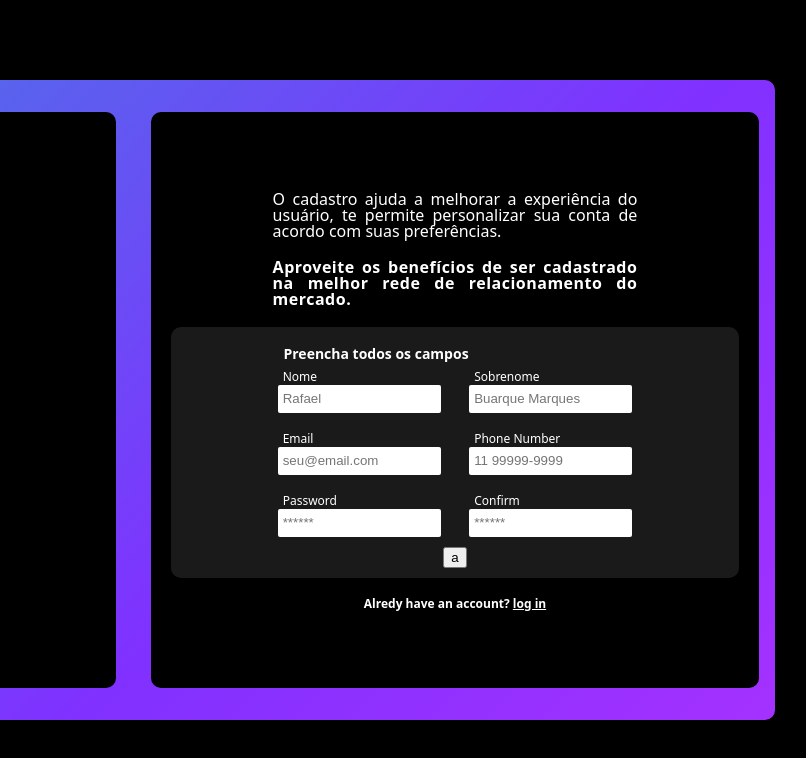
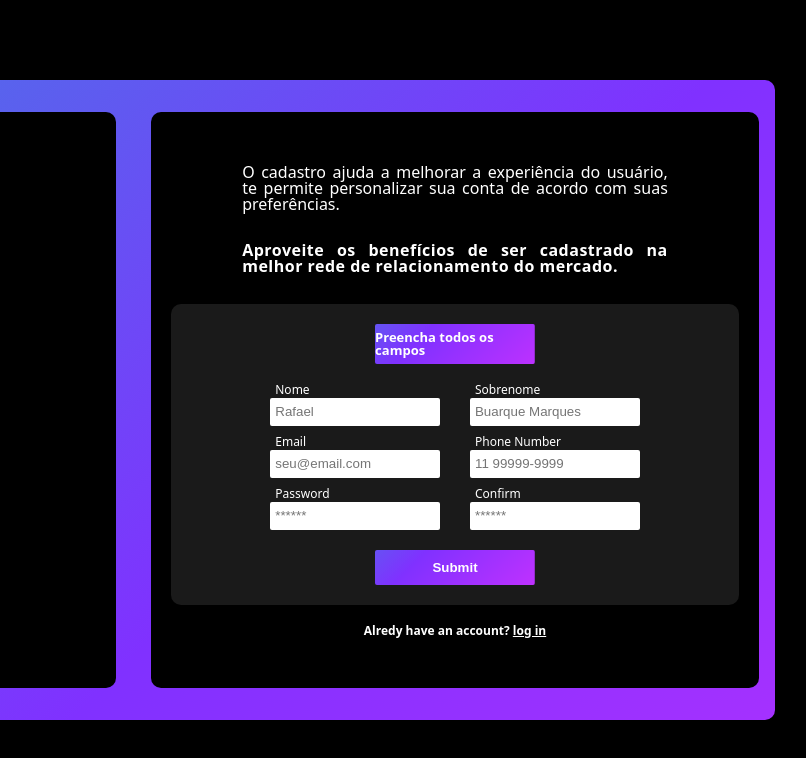
Before and after one commit to Yokuny/sign-up-form, a plain HTML site: page index.html in a window 1280 px wide. Shown: the full height of the page, 377-1183 px from the left. Drawn offline with Linux system fonts and the light colour scheme.

Commit message:
near to end
now i just have to made the form validation

```diff
--- a/index.html
+++ b/index.html
@@ -22,8 +22,8 @@
                 <h2 class="formTitle">Aproveite os benefícios de ser cadastrado na melhor rede de relacionamento do mercado.</h2>
                 <div class="formBackground">
                     <form class="formSpace">
+                        <legend class="decoredButton">Preencha todos os campos</legend>
                         <fieldset class="fieldsetArrange">
-                            <legend>Preencha todos os campos</legend>
                             <div class="labelArrange">
                                 <label for="firstName">Nome</label>
                                 <input type="text" name="firstName" id="firstName" placeholder="Rafael">
@@ -53,7 +53,7 @@
                                 <input type="password" name="passwordConfirmation" id="passwordConfirmation" placeholder="******">
                             </div>
                         </fieldset>
-                        <button type="submit">a</button>
+                        <button class="decoredButton" type="submit">Submit</button>
                     </form>
                 </div>
                 <div>
--- a/style.css
+++ b/style.css
@@ -77,48 +77,63 @@
     border-radius: 10px;
 }
 .formSubitle{
-    width: 60%;
+    width: 70%;
     font-weight: inherit;
     text-align:justify;
+    margin-bottom: 10px;
 }
 .formTitle{
-    width: 60%;
+    width: 70%;
     letter-spacing:.5px;
     font-weight: 700;
     text-align:justify;
+    margin-bottom: 10px;
 }
+/* fim texto em cima do formulario */
 .formBackground{
     width: 90%;
     padding: 10px;
     display: flex;
-    flex-direction: column;
     justify-content: center;
-    align-items: center;
     background-color: rgba(255, 255, 255, 0.1);
     border-radius: 10px;
 }
 .formSpace{
-    width: 70%;
+    width: 73%;
+    gap: 10px;
     display: flex;
     flex-direction: column;
-    justify-content: center;
     align-items: center;
 }
 .fieldsetArrange{
     width: 100%;
     display: flex;
-    margin: 10px;
+    justify-content: center;
+    align-items: center;
 }
 .labelArrange{
     width: 80%;
     display: flex;
     flex-direction: column;
-    align-items:center ;
+    align-items: center
+}
+.decoredButton{
+    border-radius: 2px;
+    border: solid transparent 0px;
+    font-weight: 700;
+    color: white;
+    margin: 10px 0px;
+    background: linear-gradient(-45deg, #d631ff, #8031ff, #23A6D5, #23D5AB, #26deeb);
+    background-size: 400% 400%;
+    animation: change 10s ease-in-out infinite;
 }
 legend{
-    margin: 5px 0px 10px 20px;
-    font-weight: 700;
-    font-size: 14px;
+    display: flex;
+    justify-content: center;
+    align-items: center;
+    font-size: 13px;
+    width: 40%;
+    height: 40px;
 }
 label{
     font-size: 12px;
@@ -131,7 +146,15 @@ input{
     border-radius: 2px;
     border: solid transparent;
 }
+button{
+    width: 40%;
+    height: 35px;
+    cursor: pointer;
 
+}
+button:hover{
+
+}
 .smallInfo{
     font-weight: 700;
     font-size: 12px;
```
